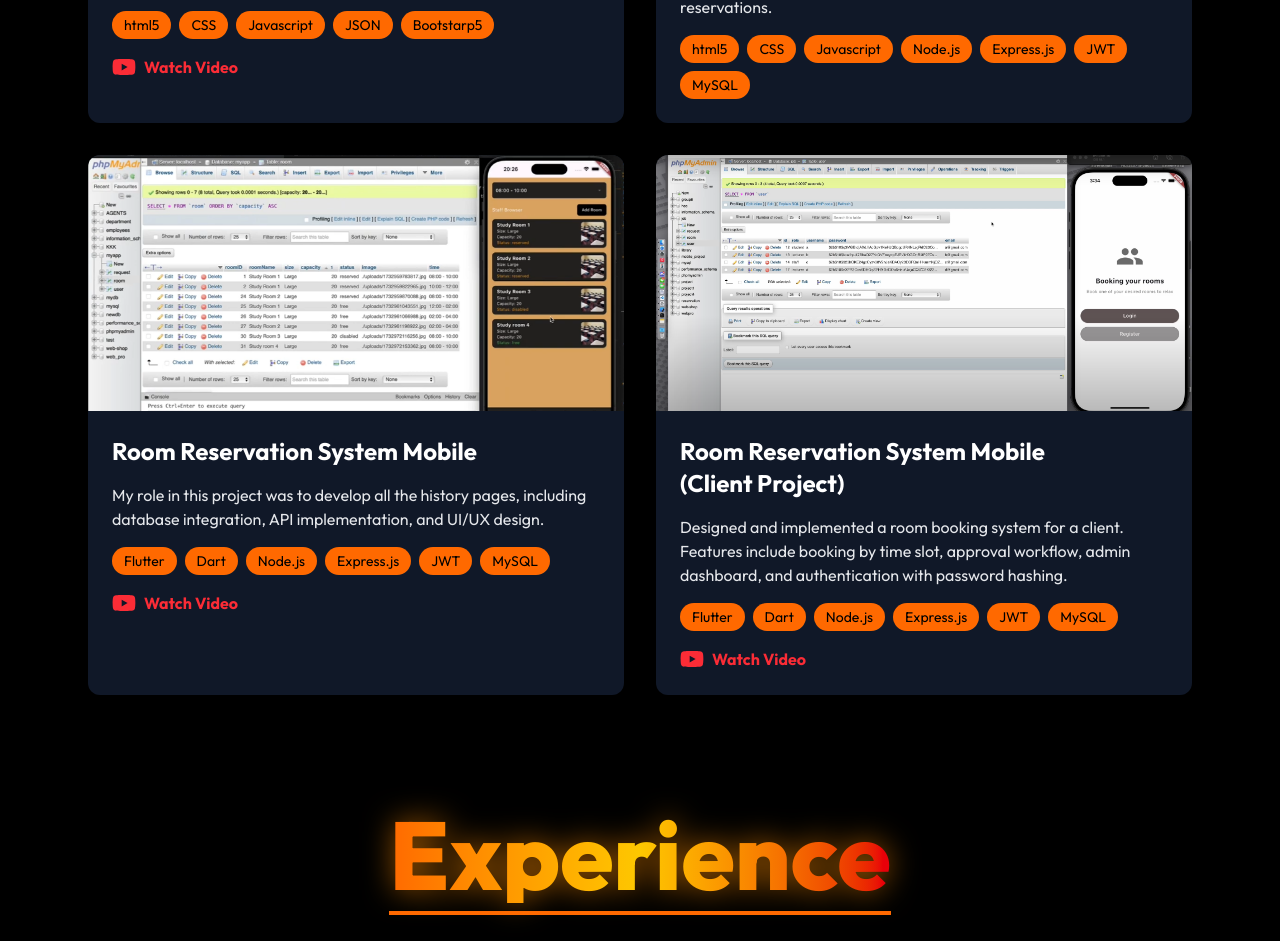
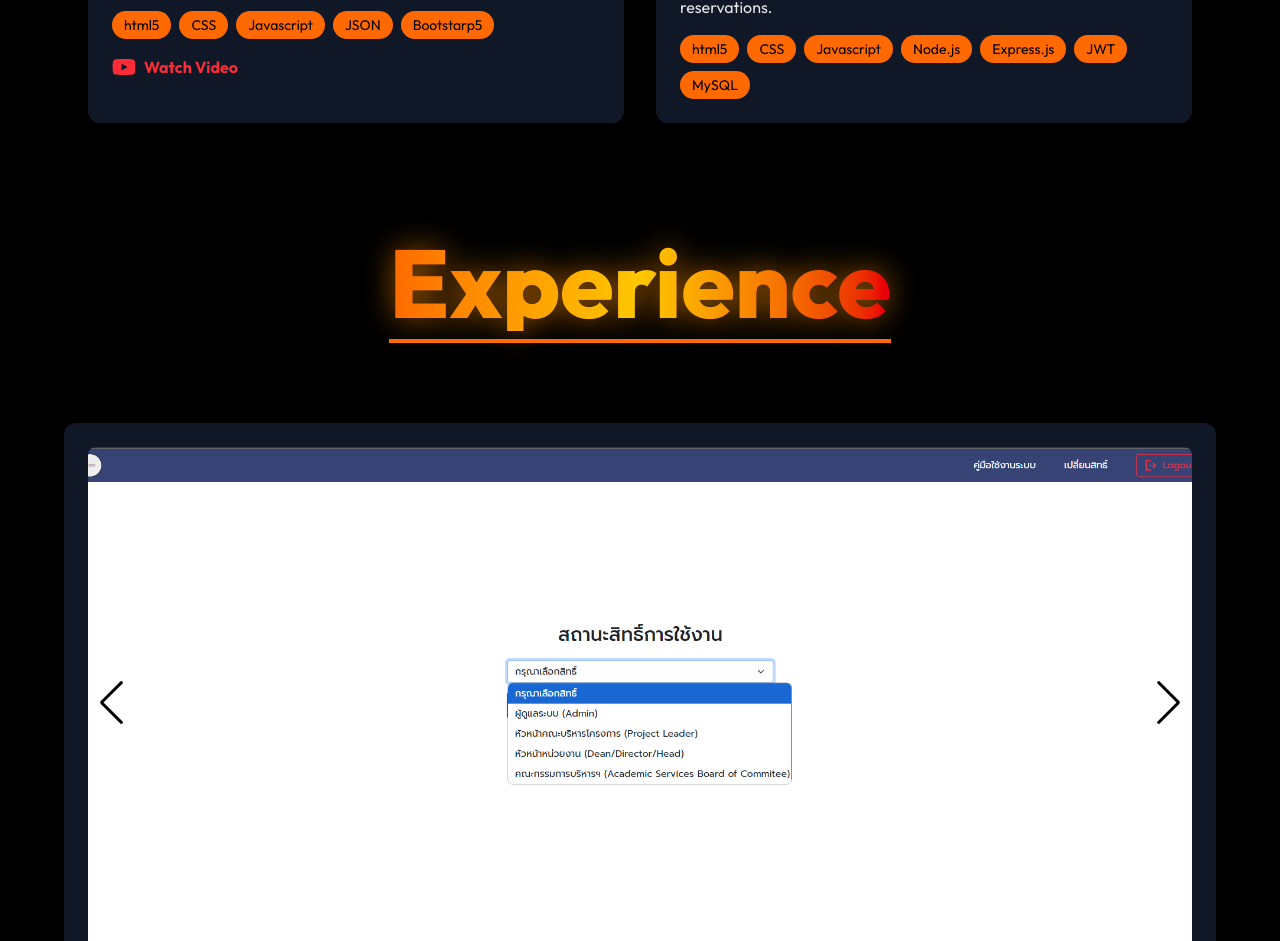
Before and after one commit to Augajom/my-portfolio-site, a React (Vite) app: page / in a window 1280 px wide. Shown: the part 10647-11588 px from the top of the page. Built offline with nearby package versions, Linux system fonts and the light colour scheme; a web font is replaced by a local one.

Commit message:
remove some project

```diff
--- a/src/locales/en.json
+++ b/src/locales/en.json
@@ -161,16 +161,6 @@
                 "title": "Room Reservation System",
                 "description": "Team project developing a web-based room reservation system with secure login, approval workflow, and admin dashboard for managing reservations.",
                 "tech": ["html5", "CSS", "Javascript", "Node.js", "Express.js", "JWT", "MySQL"]
-                },
-                "p7": {
-                "title": "Room Reservation System Mobile",
-                "description": "My role in this project was to develop all the history pages, including database integration, API implementation, and UI/UX design.",
-                "tech": ["Flutter", "Dart", "Node.js", "Express.js", "JWT", "MySQL"]
-                },
-                "p8": {
-                "title": "Room Reservation System Mobile \n(Client Project)",
-                "description": "Designed and implemented a room booking system for a client. Features include booking by time slot, approval workflow, admin dashboard, and authentication with password hashing.",
-                "tech": ["Flutter", "Dart", "Node.js", "Express.js", "JWT", "MySQL"]
                 }
             }
          },
--- a/src/locales/th.json
+++ b/src/locales/th.json
@@ -160,16 +160,6 @@
                     "title": "ระบบจองห้อง",
                     "description": "โปรเจกต์ทีมในการพัฒนาระบบจองห้องพักบนเว็บ พร้อมระบบเข้าสู่ระบบที่ปลอดภัย กระบวนการอนุมัติ และแดชบอร์ดผู้ดูแลสำหรับจัดการการจอง",
                     "tech": ["html5", "CSS", "Javascript", "Node.js", "Express.js", "JWT", "MySQL"]
-                },
-                "p7": {
-                    "title": "ระบบจองห้องบนมือถือ",
-                    "description": "บทบาทของผมในโปรเจกต์นี้คือการพัฒนาหน้าประวัติทั้งหมด ตั้งแต่การเชื่อมต่อฐานข้อมูล การทำ API ไปจนถึงการออกแบบ UI/UX",
-                    "tech": ["Flutter", "Dart", "Node.js", "Express.js", "JWT", "MySQL"]
-                },
-                "p8": {
-                    "title": "ระบบจองห้องบนมือถือ \n(โปรเจกต์ลูกค้า)",
-                    "description": "ออกแบบและพัฒนาระบบจองห้องให้ลูกค้า มีฟีเจอร์การจองตามช่วงเวลา กระบวนการอนุมัติ แดชบอร์ดผู้ดูแล และระบบยืนยันตัวตนด้วยการเข้ารหัสรหัสผ่าน",
-                    "tech": ["Flutter", "Dart", "Node.js", "Express.js", "JWT", "MySQL"]
                 }
             }
          },
--- a/src/pages/Projects.jsx
+++ b/src/pages/Projects.jsx
@@ -10,8 +10,6 @@ import img3 from "../assets/projects/3.png"
 import img4 from "../assets/projects/4.png"
 import img5 from "../assets/projects/5.png"
 import img6 from "../assets/projects/6.png"
-import img7 from "../assets/projects/7.png"
-import img8 from "../assets/projects/8.png"
 
 function Projects() {
   const { t } = useTranslation();
@@ -30,8 +28,6 @@ function Projects() {
     p4: { img: img4, video: "https://youtu.be/bLke_rMmeRM?si=snq4zvZ0KJCsCGbK" },
     p5: { img: img5, video: "https://youtu.be/gZ8i-XTpJQ0?si=l-b-VTFPaiLVY9Wd" },
     p6: { img: img6 },
-    p7: { img: img7, video: "https://youtu.be/GNsFOdBIhBg" },
-    p8: { img: img8, video: "https://youtu.be/SJgobDJiIF4" }
   };
 
   return (
```
Also changed, not shown: src/assets/projects/7.png (deleted), src/assets/projects/8.png (deleted).
